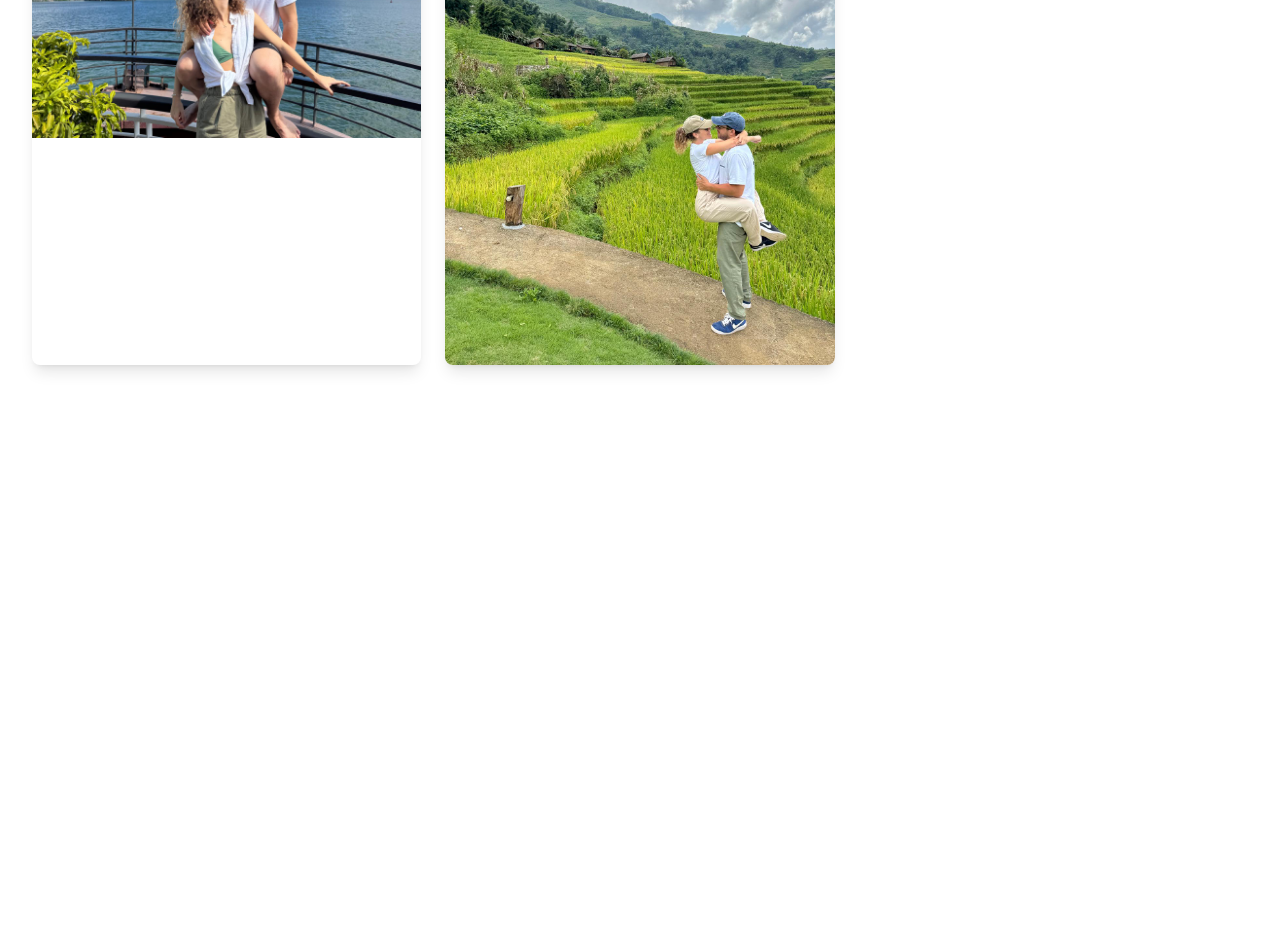
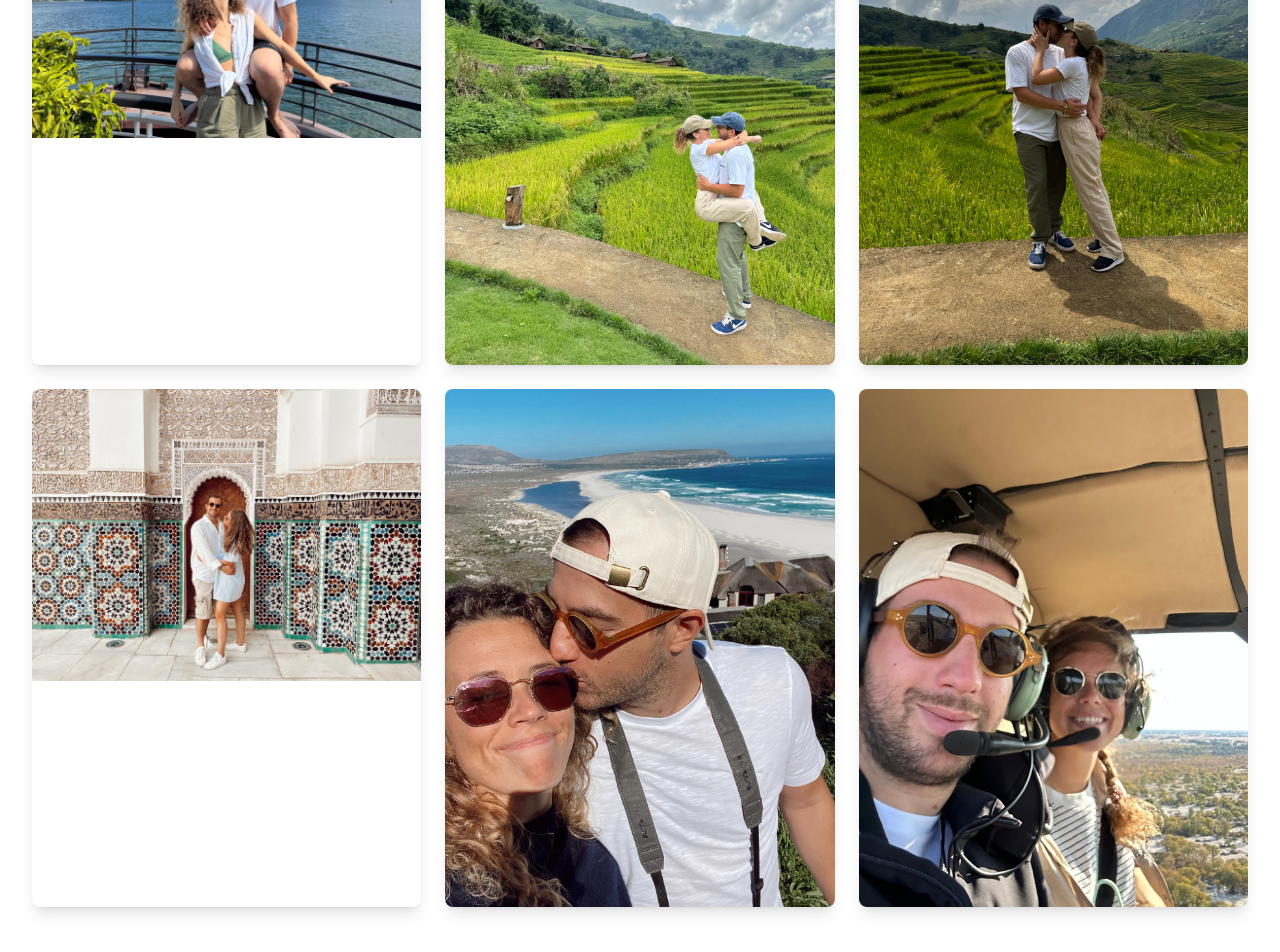
Before and after one commit to edoemarghe/wedding-journey-planner, a React (Vite) app: page / in a window 1280 px wide. Shown: the part 1482-2434 px from the top of the page. Before the commit the page ends 1895 px from the top, so only its background shows below. Built offline with nearby package versions, Linux system fonts and the light colour scheme.

Commit message:
Add collage of previous images
Restored and created a collage featuring all previously used images in the application.
[skip gpt_engineer]

```diff
--- a/src/pages/Index.tsx
+++ b/src/pages/Index.tsx
@@ -44,6 +44,22 @@ const Index = () => {
     {
       url: "/lovable-uploads/b7395aea-e2c0-4deb-8560-5f8f1b2261c8.png",
       caption: "Tra le risaie del Vietnam"
+    },
+    {
+      url: "/lovable-uploads/18c18510-bdcd-46ee-837a-14ae0d48cc4f.png",
+      caption: "Il nostro viaggio in Vietnam"
+    },
+    {
+      url: "/lovable-uploads/d0d57ed9-fcaf-4e8a-b715-ca16eea762cb.png",
+      caption: "La nostra avventura in Marocco"
+    },
+    {
+      url: "/lovable-uploads/d2071883-5d10-4d6d-bec2-a95cca2ddb9f.png",
+      caption: "Esplorando il Sudafrica"
+    },
+    {
+      url: "/lovable-uploads/97df5096-0ab3-464e-be21-a3f2965b7511.png",
+      caption: "Il nostro volo in elicottero"
     }
   ];
 
```
